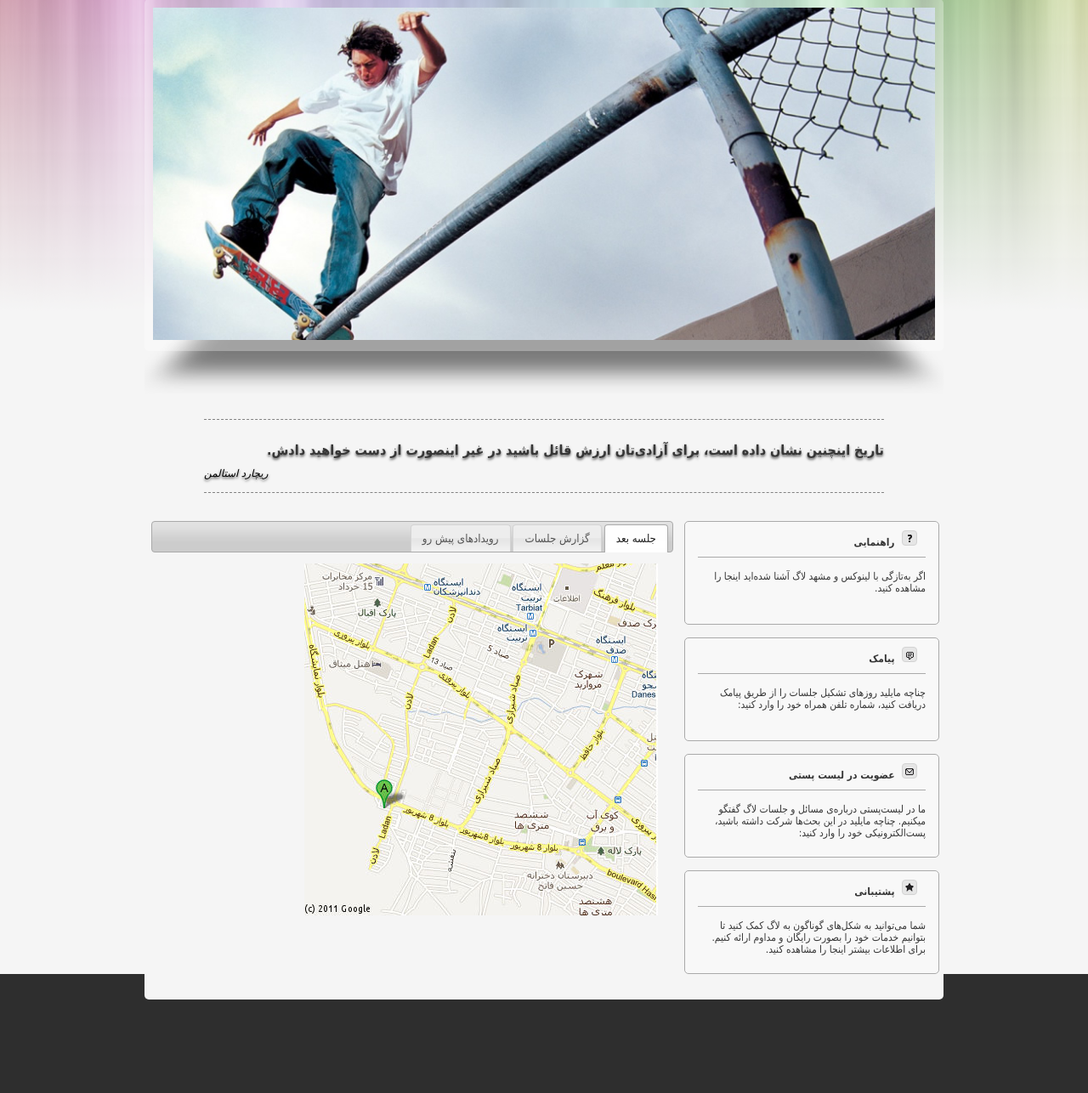
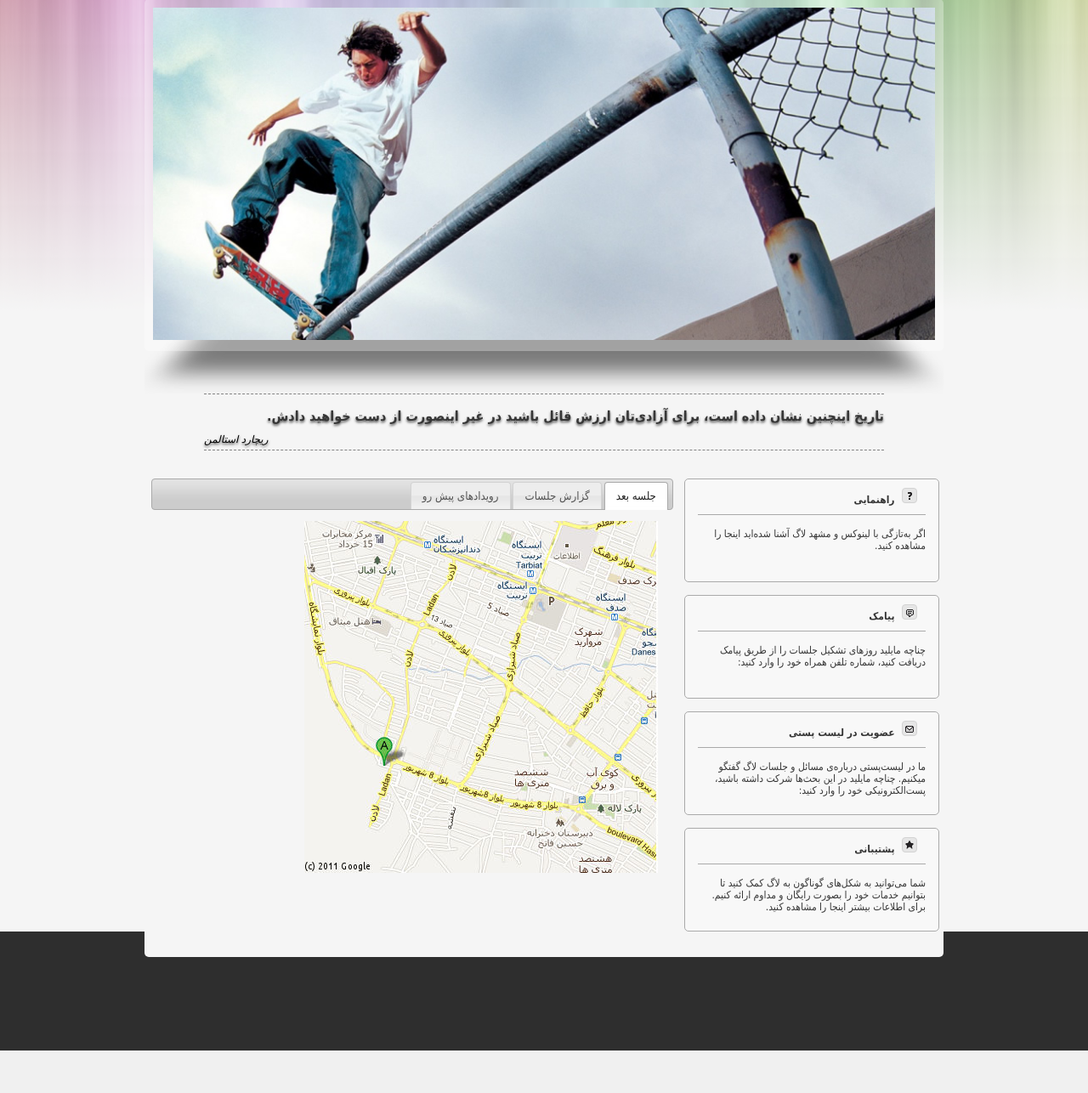
Before and after one commit to arashm/Mashhad-LUG-Theme, a PHP site: page / in a window 1280 px wide. Shown: the part 86-1372 px from the top of the page at 85% size. After the commit the page ends 1322 px from the top, so only its background shows below. Run offline with PHP 8.4, Linux system fonts and the light colour scheme.

Commit message:
make quote to use less space

```diff
--- a/css/style.css
+++ b/css/style.css
@@ -131,8 +131,8 @@ h3 {
     border-width:1px;
 /*    background-color: #ded9d9;*/
     width: 800px;
-    margin: 30px auto;
-    padding: 15px 0;
+    margin: 0 auto 30px;
+    padding: 5px 0;
     text-shadow: 0px 2px 3px #555555;
 /*    display: block;*/
 }
```
